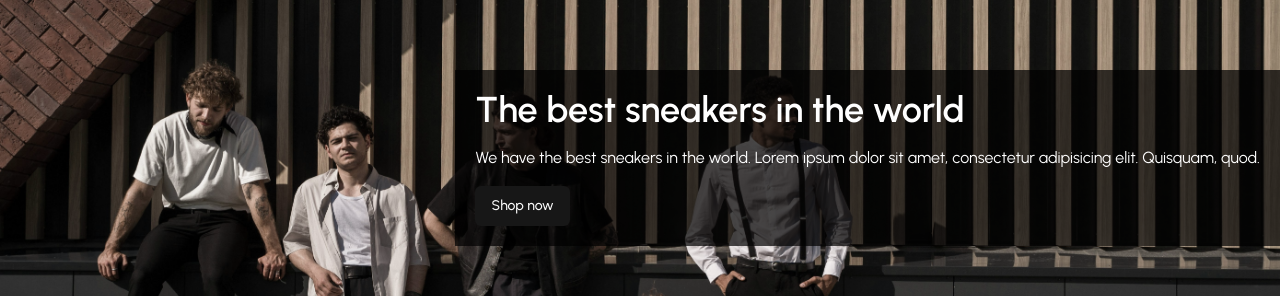
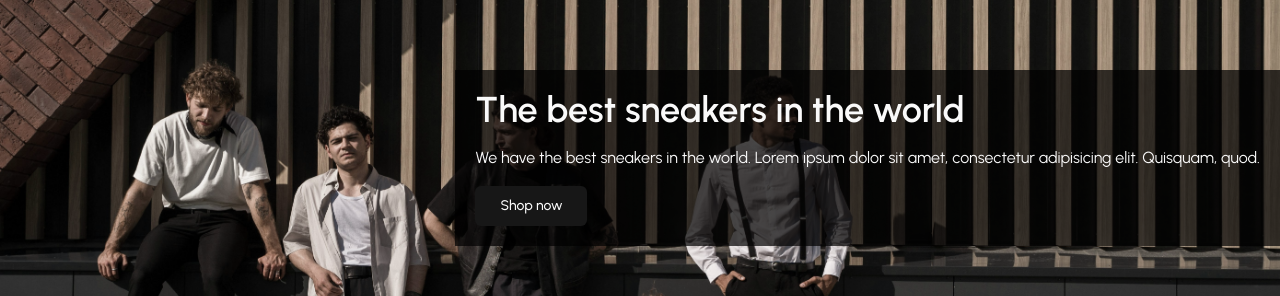
Before and after one commit to Wojtyua/e-commerce, a Next.js app: page / in a window 1280 px wide. Shown: the part 282-578 px from the top of the page. Built offline with nearby package versions, Linux system fonts and the light colour scheme; no server answers; the database is empty.

Commit message:
hero fix

```diff
--- a/components/hero.tsx
+++ b/components/hero.tsx
@@ -3,15 +3,15 @@ import { Button } from "./ui/button";
 const HeroSection = () => {
   return (
     <section className="grid grid-row-2 md:grid-cols-2 items-center bg-landing  w-full h-[750px] bg-cover bg-center bg-no-repeat filter grayscale-[.45] relative">
-      <div className="absolute right-0 bg-black bg-opacity-70 p-5 text-gray-50">
-        <h1 className="text-4xl font-semibold text-white">
+      <div className="absolute right-0 bg-black bg-opacity-70 p-5 text-white-primary flex flex-col gap-4">
+        <h1 className="text-4xl font-semibold ">
           The best sneakers in the world
         </h1>
-        <p className="text-white mt-4">
+        <p>
           We have the best sneakers in the world. Lorem ipsum dolor sit amet,
           consectetur adipisicing elit. Quisquam, quod.
         </p>
-        <Button className="mt-4">Shop now</Button>
+        <Button className="w-28">Shop now</Button>
       </div>
     </section>
   );
```
